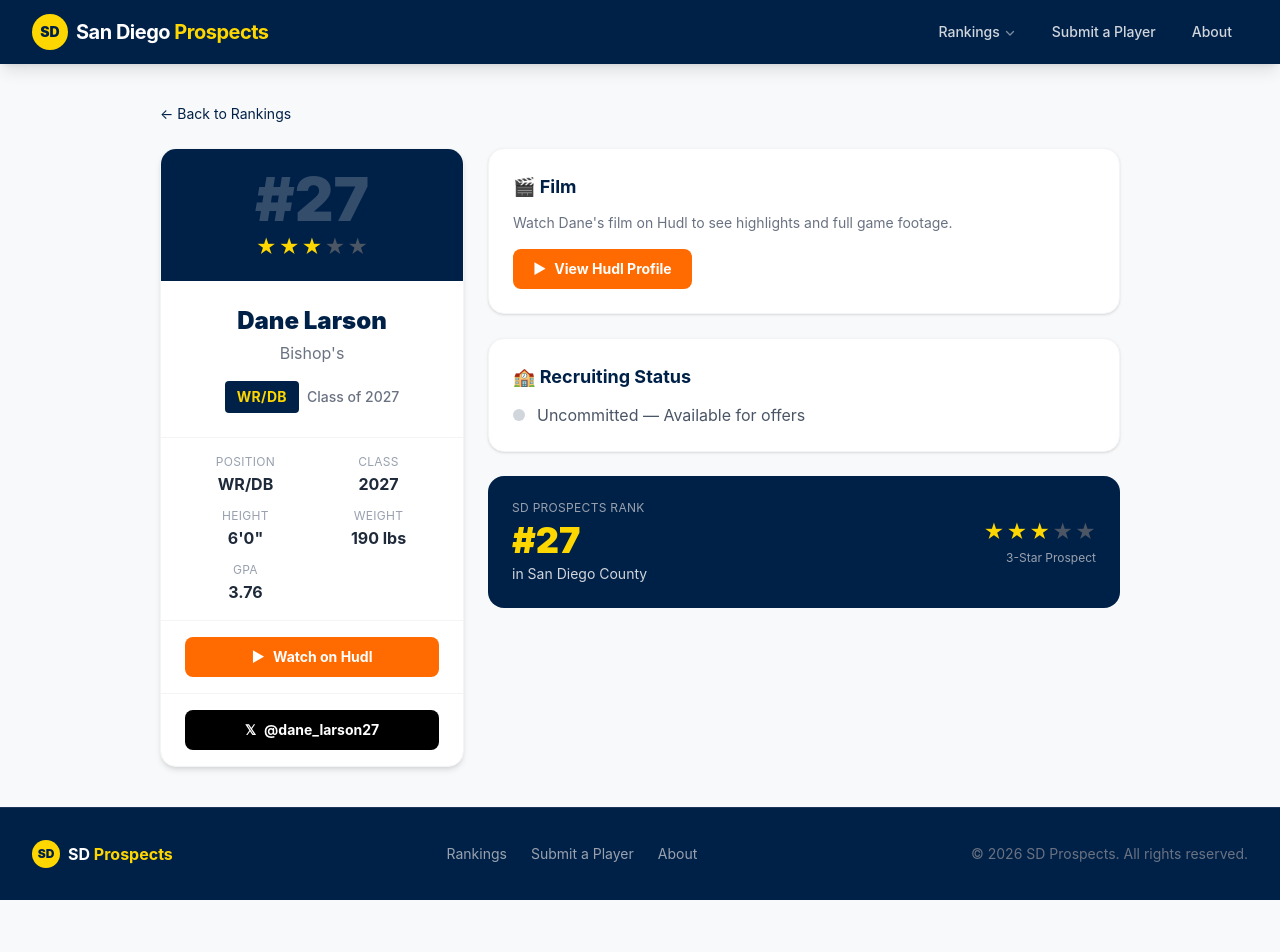
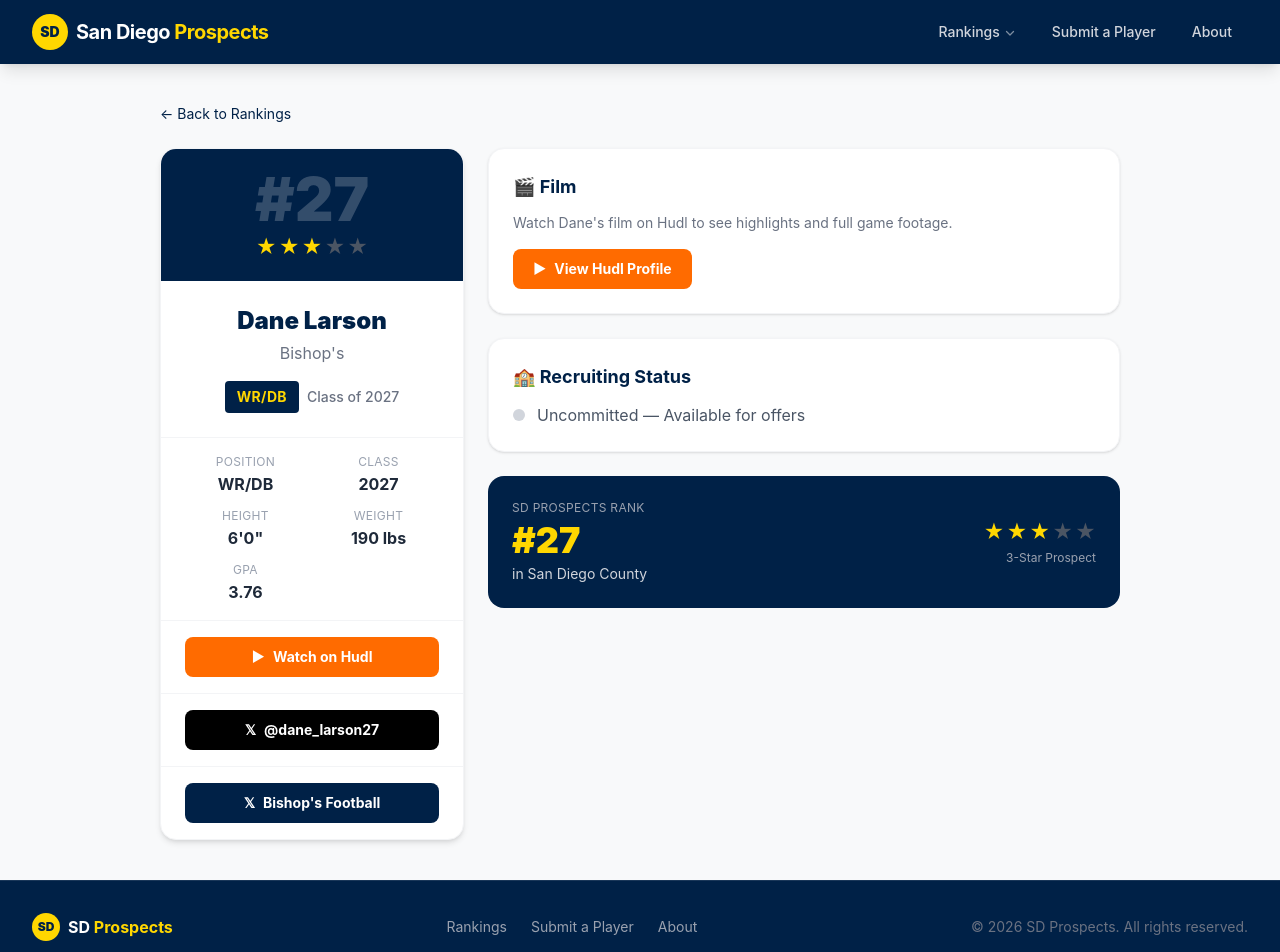
Before and after one commit to CloneJT1/samtaumoepeau, a Next.js app: page /players/100 in a window 1280 px wide. Shown: the top 952 px of the page. Before the commit the page ends 900 px from the top, so only its background shows below. Built offline with nearby package versions, Linux system fonts and the light colour scheme.

Commit message:
Add school X handle button to player profile pages

```diff
--- a/app/players/[id]/page.tsx
+++ b/app/players/[id]/page.tsx
@@ -136,6 +136,57 @@
                 </a>
               </div>
             )}
+
+            {/* School X Handle */}
+            {(() => {
+              const schoolHandles: Record<string, string> = {
+                'Cathedral Catholic': 'CCHSFootball',
+                'Helix': 'HelixFootball',
+                'Carlsbad': 'Cbad_Football',
+                'Rancho Bernardo': 'RBHSFootball',
+                'University City': 'CenturionFB',
+                'Granite Hills': 'granitehillsfb',
+                'Mission Hills': 'MissionHillsHS',
+                'San Marcos': 'SanMarcosFBall',
+                'Ramona': 'RamonaFBDawgs',
+                'Hoover': 'HooRydeFootball',
+                'Mater Dei Catholic': 'mdcrusadersfb',
+                'Point Loma': 'PointLomaFB',
+                'Santa Fe Christian': 'SFCfootball',
+                'Valhalla': 'ValhallaFB',
+                'Westview': 'WestviewFB',
+                'Army Navy': 'ArmyNavyFB',
+                'Mt. Carmel': 'MCSunDevilFoot1',
+                'Lincoln': 'THEHIVEFB',
+                'Torrey Pines': 'TPHS_FOOTBALL',
+                'La Jolla Country Day': 'TORREYFOOTBALL',
+                'San Diego': 'SDHSCaversFB',
+                'San Diego High': 'SDHSCaversFB',
+                'Mission Bay': 'MissionBayFball',
+                'El Capitan': 'ElCapFtball',
+                "Bishop's": 'BishopsFootball',
+                'Christian': 'CHSpatsfootball',
+                'Madison': 'MadhouseFB',
+                'La Costa Canyon': 'SSovacool55',
+                'Oceanside': 'CoachFale',
+              };
+              const schoolHandle = schoolHandles[player.school];
+              if (!schoolHandle) return null;
+              return (
+                <div className="border-t border-gray-100 px-6 py-4">
+                  <a
+                    href={`https://x.com/${schoolHandle}`}
+                    target="_blank"
+                    rel="noopener noreferrer"
+                    className="flex items-center justify-center gap-2 w-full py-2.5 rounded-lg font-bold text-sm text-white transition-all hover:opacity-90"
+                    style={{ backgroundColor: '#002147' }}
+                  >
+                    <span>𝕏</span>
+                    {player.school} Football
+                  </a>
+                </div>
+              );
+            })()}
           </div>
         </div>
 
```
